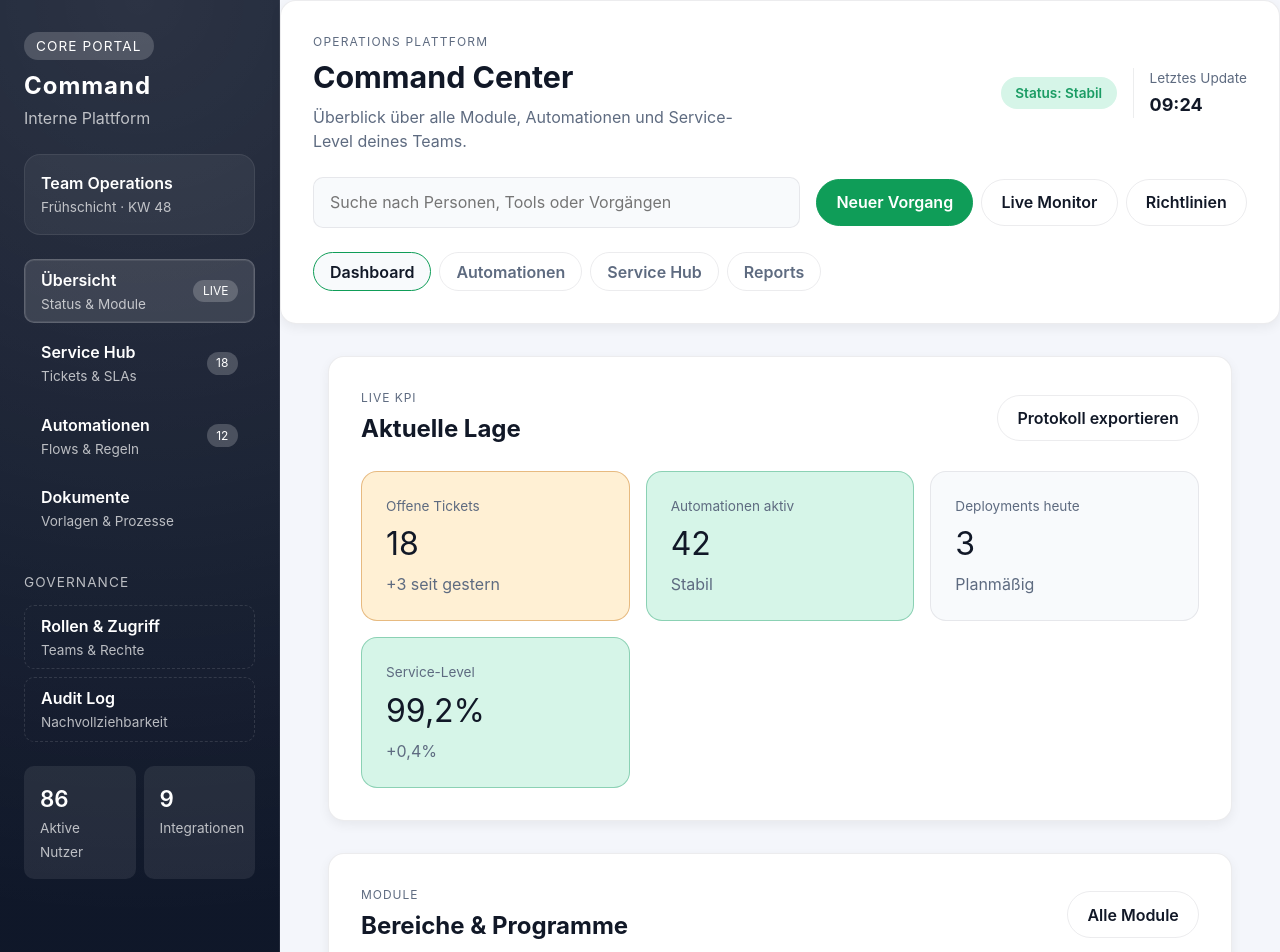
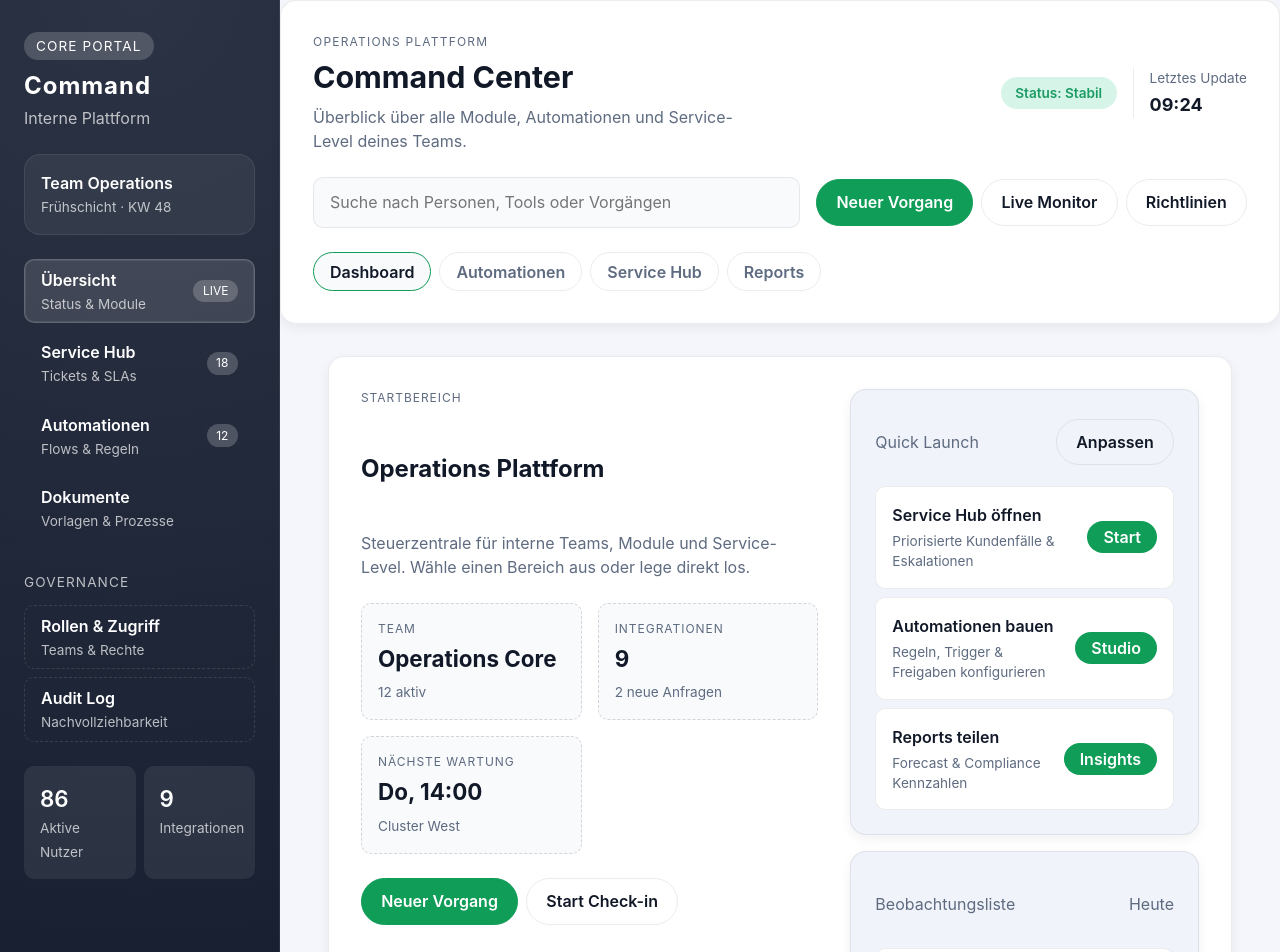
Before and after one commit to sazar-neudorff/productmanager, a React app in the folder frontend/: page / in a window 1280 px wide. Shown: the top 952 px of the page. Built offline with nearby package versions, Linux system fonts and the light colour scheme; the HTML template or start-up script is replaced by a standard one.

Commit message:
feat: Add dashboard hero section with quick actions and stats
Co-authored-by: s.azar <s.azar@neudorff.de>

```diff
--- a/frontend/src/pages/Home.tsx
+++ b/frontend/src/pages/Home.tsx
@@ -1,14 +1,69 @@
+import type { ComponentProps } from "react";
 import ModuleCard from "../components/ModuleCard";
 import "../styles/Home.css";
 
 const highlights = [
-  { label: "Offene Tickets", value: "18", delta: "+3 seit gestern", tone: "warning" },
-  { label: "Automationen aktiv", value: "42", delta: "Stabil", tone: "positive" },
+  {
+    label: "Offene Tickets",
+    value: "18",
+    delta: "+3 seit gestern",
+    tone: "warning",
+  },
+  {
+    label: "Automationen aktiv",
+    value: "42",
+    delta: "Stabil",
+    tone: "positive",
+  },
   { label: "Deployments heute", value: "3", delta: "Planmäßig", tone: "neutral" },
   { label: "Service-Level", value: "99,2%", delta: "+0,4%", tone: "positive" },
 ];
 
-const modules = [
+const heroStats = [
+  { label: "Team", value: "Operations Core", detail: "12 aktiv" },
+  { label: "Integrationen", value: "9", detail: "2 neue Anfragen" },
+  { label: "Nächste Wartung", value: "Do, 14:00", detail: "Cluster West" },
+];
+
+const quickLaunch = [
+  {
+    label: "Service Hub öffnen",
+    detail: "Priorisierte Kundenfälle & Eskalationen",
+    action: "Start",
+  },
+  {
+    label: "Automationen bauen",
+    detail: "Regeln, Trigger & Freigaben konfigurieren",
+    action: "Studio",
+  },
+  {
+    label: "Reports teilen",
+    detail: "Forecast & Compliance Kennzahlen",
+    action: "Insights",
+  },
+];
+
+const watchlist = [
+  {
+    title: "Deploy 2025.12",
+    detail: "Abgleich mit IT · 14:00 Uhr",
+    status: "Bereit",
+  },
+  {
+    title: "Incident Übung",
+    detail: "Runbook aktualisieren · bis Freitag",
+    status: "Review",
+  },
+  {
+    title: "Audit Bericht",
+    detail: "Feedback Legal · nächste Woche",
+    status: "Entwurf",
+  },
+];
+
+type ModuleDefinition = ComponentProps<typeof ModuleCard>;
+
+const modules: ModuleDefinition[] = [
   {
     title: "Service Hub",
     description: "Priorisierte Vorgänge, Kundenerwartungen & Eskalationen.",
@@ -77,6 +132,84 @@ const activities = [
 export default function Home() {
   return (
     <div className="dashboard">
+      <section className="dashboard-hero">
+        <div className="hero-main">
+          <p className="section-heading__eyebrow">Startbereich</p>
+          <h2>Operations Plattform</h2>
+          <p className="hero-description">
+            Steuerzentrale für interne Teams, Module und Service-Level. Wähle
+            einen Bereich aus oder lege direkt los.
+          </p>
+
+          <div className="hero-stats">
+            {heroStats.map((stat) => (
+              <div key={stat.label} className="hero-stat">
+                <span className="hero-stat__label">{stat.label}</span>
+                <strong className="hero-stat__value">{stat.value}</strong>
+                <span className="hero-stat__detail">{stat.detail}</span>
+              </div>
+            ))}
+          </div>
+
+          <div className="hero-actions">
+            <button type="button" className="workspace-action workspace-action--primary">
+              Neuer Vorgang
+            </button>
+            <button type="button" className="workspace-action workspace-action--ghost">
+              Start Check-in
+            </button>
+          </div>
+        </div>
+
+        <div className="hero-panels">
+          <div className="hero-panel">
+            <div className="hero-panel__header">
+              <p>Quick Launch</p>
+              <button
+                type="button"
+                className="workspace-action workspace-action--ghost"
+                aria-label="Quick Launch anpassen"
+              >
+                Anpassen
+              </button>
+            </div>
+
+            <ul className="quick-launch">
+              {quickLaunch.map((item) => (
+                <li key={item.label} className="quick-launch__item">
+                  <div>
+                    <p className="quick-launch__label">{item.label}</p>
+                    <p className="quick-launch__detail">{item.detail}</p>
+                  </div>
+                  <button type="button" className="quick-launch__action">
+                    {item.action}
+                  </button>
+                </li>
+              ))}
+            </ul>
+          </div>
+
+          <div className="hero-panel">
+            <div className="hero-panel__header">
+              <p>Beobachtungsliste</p>
+              <span>Heute</span>
+            </div>
+
+            <ul className="watchlist">
+              {watchlist.map((item) => (
+                <li key={item.title} className="watchlist__item">
+                  <div>
+                    <p className="watchlist__title">{item.title}</p>
+                    <p className="watchlist__meta">{item.detail}</p>
+                  </div>
+                  <span className="watchlist__status">{item.status}</span>
+                </li>
+              ))}
+            </ul>
+          </div>
+        </div>
+      </section>
+
       <section className="dashboard-section">
         <div className="section-heading">
           <div>
--- a/frontend/src/styles/Home.css
+++ b/frontend/src/styles/Home.css
@@ -6,6 +6,144 @@
   display: flex;
   flex-direction: column;
   gap: var(--space-xl);
+}
+
+.dashboard-hero {
+  display: flex;
+  gap: var(--space-xl);
+  border: 1px solid var(--clr-border);
+  border-radius: var(--radius-lg);
+  padding: var(--space-xl);
+  background: var(--clr-surface-strong);
+  box-shadow: var(--shadow-sm);
+  flex-wrap: wrap;
+}
+
+.hero-main {
+  flex: 2 1 360px;
+  display: flex;
+  flex-direction: column;
+  gap: var(--space-lg);
+}
+
+.hero-description {
+  margin: 0;
+  max-width: 560px;
+  color: var(--clr-text-muted);
+}
+
+.hero-stats {
+  display: grid;
+  grid-template-columns: repeat(auto-fit, minmax(160px, 1fr));
+  gap: var(--space-md);
+}
+
+.hero-stat {
+  border: 1px dashed var(--clr-border-strong);
+  border-radius: var(--radius-md);
+  padding: var(--space-md);
+  background: var(--clr-gray-0);
+}
+
+.hero-stat__label {
+  display: block;
+  font-size: var(--font-size-xs);
+  text-transform: uppercase;
+  letter-spacing: 0.08em;
+  color: var(--clr-text-muted);
+}
+
+.hero-stat__value {
+  display: block;
+  font-size: 1.4rem;
+  margin: var(--space-xs) 0;
+}
+
+.hero-stat__detail {
+  color: var(--clr-text-muted);
+  font-size: var(--font-size-sm);
+}
+
+.hero-actions {
+  display: flex;
+  flex-wrap: wrap;
+  gap: var(--space-sm);
+}
+
+.hero-panels {
+  flex: 1 1 300px;
+  display: flex;
+  flex-direction: column;
+  gap: var(--space-md);
+}
+
+.hero-panel {
+  background: var(--clr-surface-muted);
+  border-radius: var(--radius-lg);
+  border: 1px solid var(--clr-border);
+  padding: var(--space-lg);
+  box-shadow: var(--shadow-sm);
+}
+
+.hero-panel__header {
+  display: flex;
+  justify-content: space-between;
+  align-items: center;
+  margin-bottom: var(--space-md);
+  color: var(--clr-text-muted);
+}
+
+.quick-launch,
+.watchlist {
+  list-style: none;
+  margin: 0;
+  padding: 0;
+  display: flex;
+  flex-direction: column;
+  gap: var(--space-sm);
+}
+
+.quick-launch__item,
+.watchlist__item {
+  display: flex;
+  justify-content: space-between;
+  align-items: center;
+  gap: var(--space-md);
+  padding: var(--space-md);
+  border-radius: var(--radius-md);
+  border: 1px solid var(--clr-border);
+  background: var(--clr-surface-strong);
+}
+
+.quick-launch__label,
+.watchlist__title {
+  margin: 0 0 var(--space-xs);
+  font-weight: 600;
+}
+
+.quick-launch__detail,
+.watchlist__meta {
+  margin: 0;
+  color: var(--clr-text-muted);
+  font-size: var(--font-size-sm);
+}
+
+.quick-launch__action {
+  border: none;
+  border-radius: var(--radius-pill);
+  background: var(--clr-primary-1);
+  color: var(--clr-text-inverse);
+  padding: var(--space-xs) var(--space-md);
+  cursor: pointer;
+  font-weight: 600;
+}
+
+.watchlist__status {
+  border-radius: var(--radius-pill);
+  padding: var(--space-xs) var(--space-sm);
+  background: var(--clr-gray-1);
+  color: var(--clr-text-main);
+  font-size: var(--font-size-sm);
 }
 
 .dashboard-section {
@@ -124,3 +262,23 @@
   color: var(--clr-text-muted);
   font-size: var(--font-size-sm);
 }
+
+@media (max-width: 768px) {
+  .dashboard-hero {
+    flex-direction: column;
+  }
+
+  .hero-panels {
+    width: 100%;
+  }
+
+  .quick-launch__item,
+  .watchlist__item {
+    flex-direction: column;
+    align-items: flex-start;
+  }
+
+  .hero-actions {
+    flex-direction: column;
+  }
+}
```
